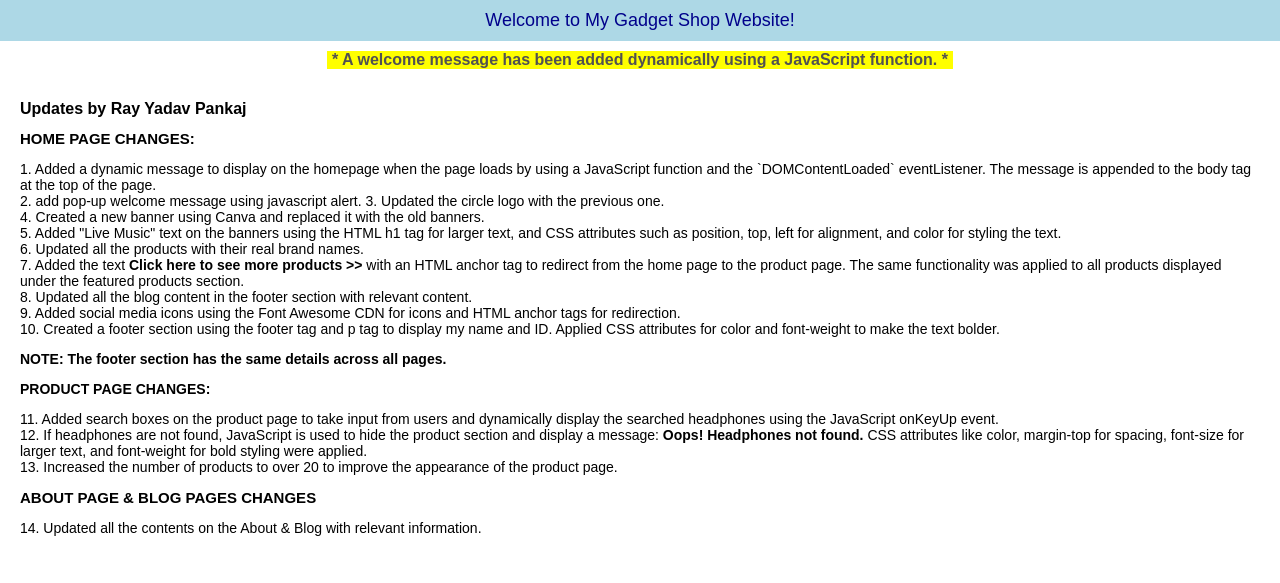
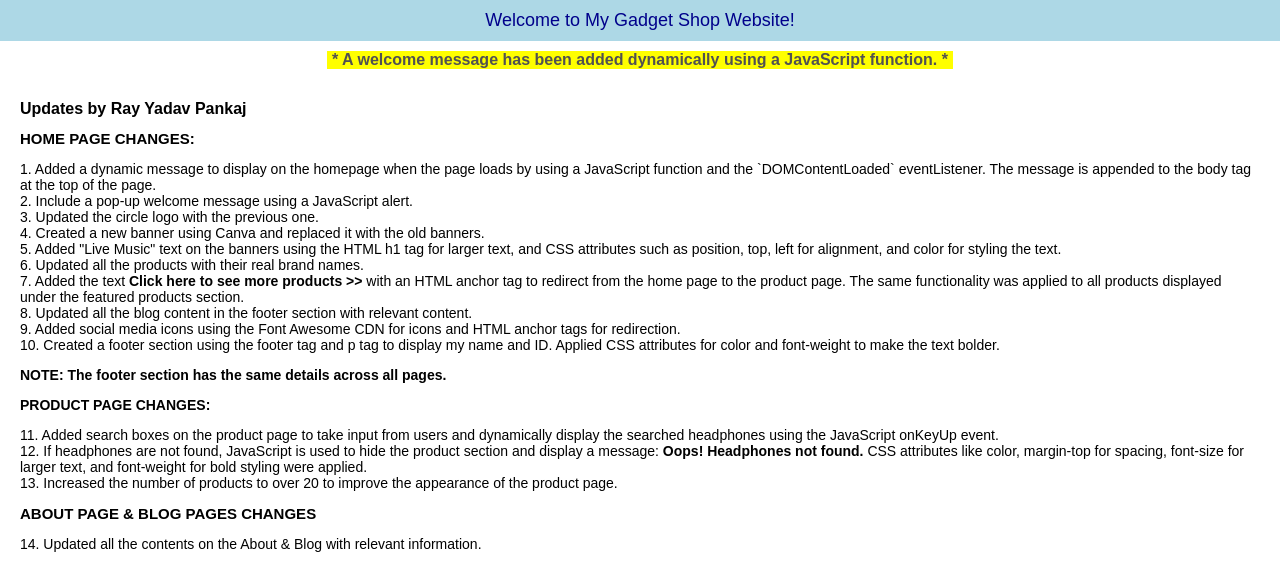
Before and after one commit to RatneshYadav-JavaDeveloper/gadget.github.io, a plain HTML site: page index.html in a window 1280 px wide. Shown: the top 583 px of the page. Drawn offline with Linux system fonts and the light colour scheme.

Commit message:
Update index.html

```diff
--- a/index.html
+++ b/index.html
@@ -110,7 +110,7 @@
         <h2 class="small-text small-text2">HOME PAGE CHANGES:</h2>
         <p class="small-text">
 			1. Added a dynamic message to display on the homepage when the page loads by using a JavaScript function and the `DOMContentLoaded` eventListener. The message is appended to the body tag at the top of the page.<br>
-			2. add pop-up welcome message using javascript alert.
+			2. Include a pop-up welcome message using a JavaScript alert.<br>
 			3. Updated the circle logo with the previous one.<br>
 			4. Created a new banner using Canva and replaced it with the old banners.<br>
 			5. Added "Live Music" text on the banners using the HTML h1 tag for larger text, and CSS attributes such as position, top, left for alignment, and color for styling the text.<br>
```
